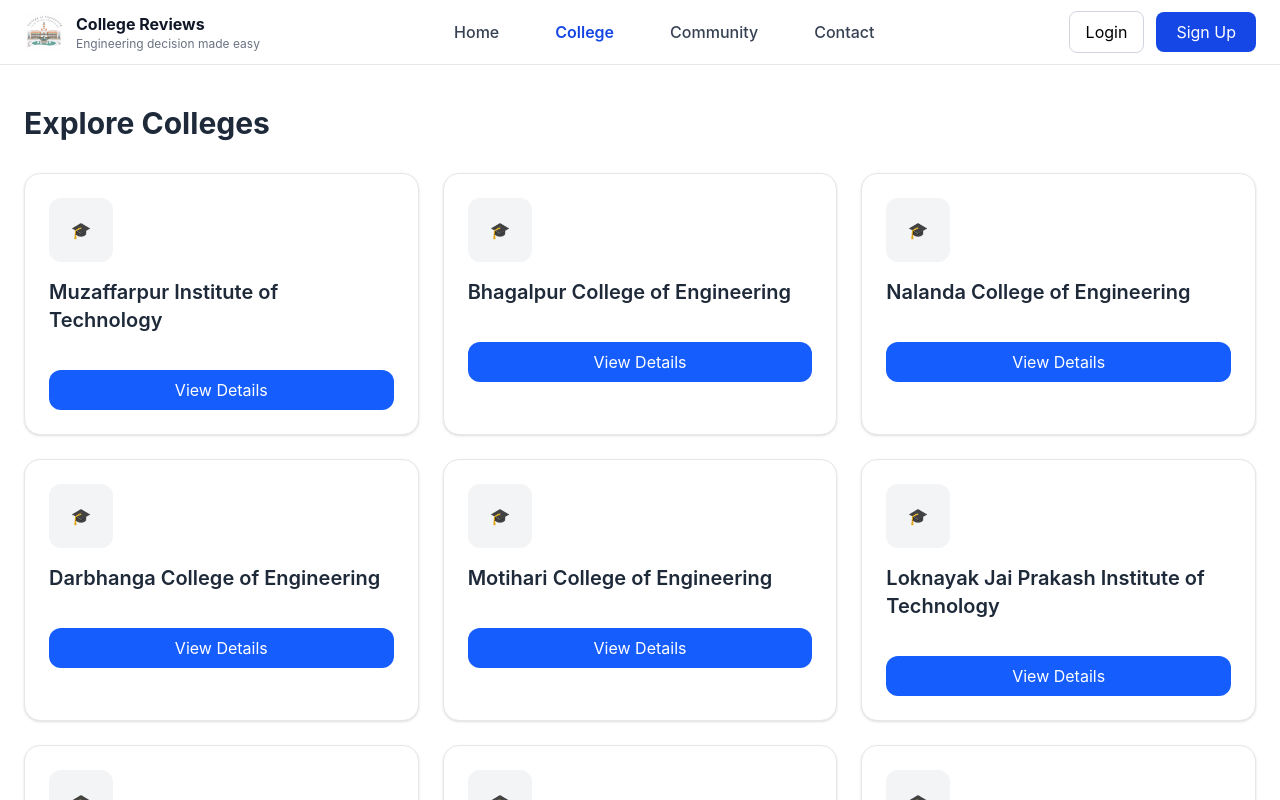
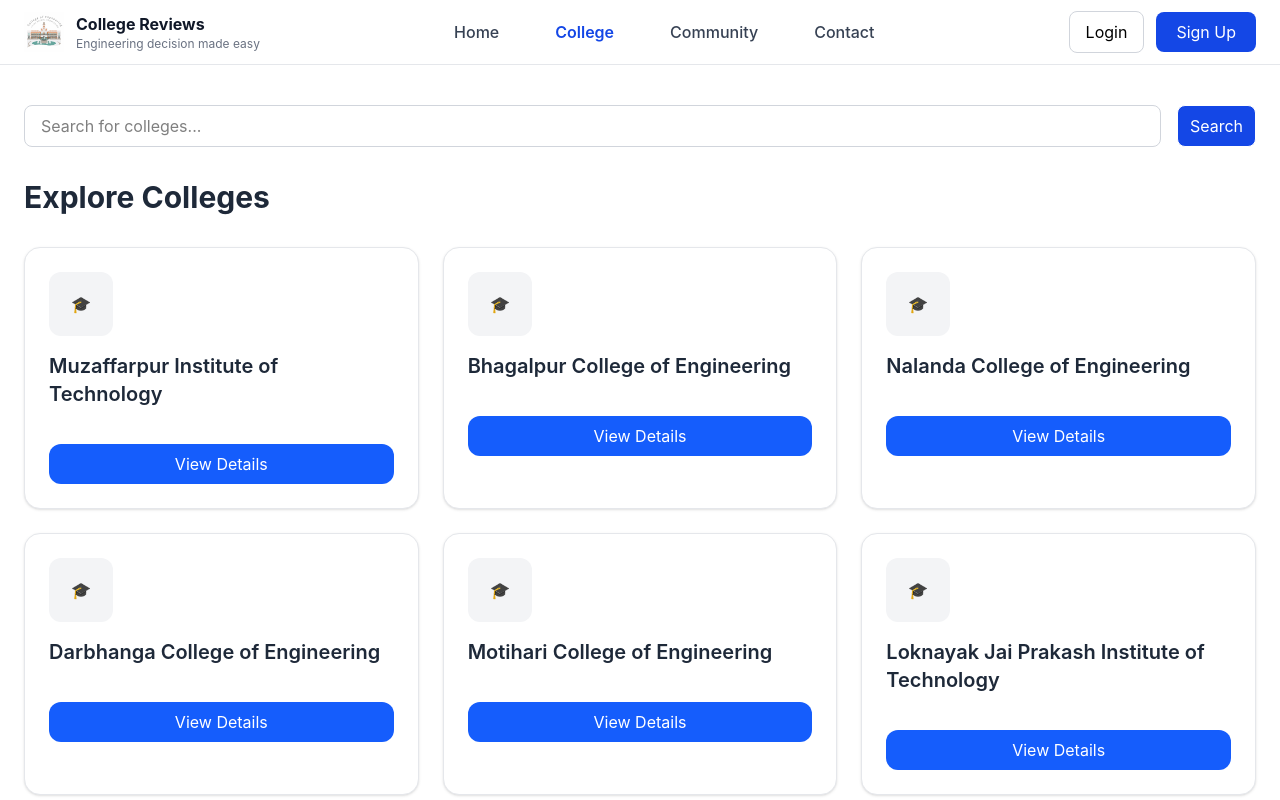
Before and after one commit to Anoopraja/CollegeNest, a React (Vite) app in the folder BCE-Bihar/: page /college in a window 1280 px wide. Shown: the top 800 px of the page. Built offline with nearby package versions, Linux system fonts and the light colour scheme.

Commit message:
search option available in college page

```diff
--- a/BCE-Bihar/src/Components/pages/College.jsx
+++ b/BCE-Bihar/src/Components/pages/College.jsx
@@ -2,20 +2,42 @@ import React from 'react'
 import College from '../data/College'
 import { NavLink } from 'react-router-dom'
 import CollegeInfo from './Collegeinfo'
-
+import { useState } from 'react'
 
 
 const Colleges = () => {
+  const [search, setSearch] = useState("");
+  const [result, setResult] = useState(College);
 
+  const handleSearch = () => {
+    const filtered = College.filter((college) =>
+      college.name.toLowerCase().includes(search.toLowerCase())
+    );
+
+    setResult(filtered);
+  };
   return (
     <div>
       <div className="max-w-7xl mx-auto px-6 py-10">
+        <search className="mb-8 flex space-x-4">
+          <input
+            value={search}
+            onChange={(e) => setSearch(e.target.value)}
+
+            type="text"
+            placeholder="Search for colleges..."
+            className="w-full px-4 py-2 border border-gray-300 rounded-lg focus:outline-none focus:ring-2 focus:ring-blue-500"
+          />
+          <button
+            onClick={handleSearch}
+            className='border-1 rounded-lg bg-blue-700 px-3 text-white hover:bg-blue-800 transition'>Search</button>
+        </search>
         <h1 className="text-3xl font-bold text-gray-800 mb-8">
           Explore Colleges
         </h1>
 
         <div className="grid grid-cols-1 sm:grid-cols-2 lg:grid-cols-3 gap-6">
-          {College.map((item) => (
+          {result.map((item) => (
             <div
               key={item.id}
               className="bg-white border border-gray-200 rounded-2xl p-6 shadow-sm hover:shadow-lg hover:-translate-y-1 transition-all duration-300 cursor-pointer"
@@ -32,12 +54,12 @@ const Colleges = () => {
                 {item.description}
               </p>
               <NavLink
-              path={`/college/${item.id}`}
+                path={`/college/${item.id}`}
                 to={`/college/${item.id}`}>
-              <button
-                className="mt-6 w-full py-2 rounded-xl bg-blue-600 text-white hover:bg-slate-800 transition">
-                View Details
-              </button>
+                <button
+                  className="mt-6 w-full py-2 rounded-xl bg-blue-600 text-white hover:bg-slate-800 transition">
+                  View Details
+                </button>
               </NavLink>
             </div>
           ))}
```
